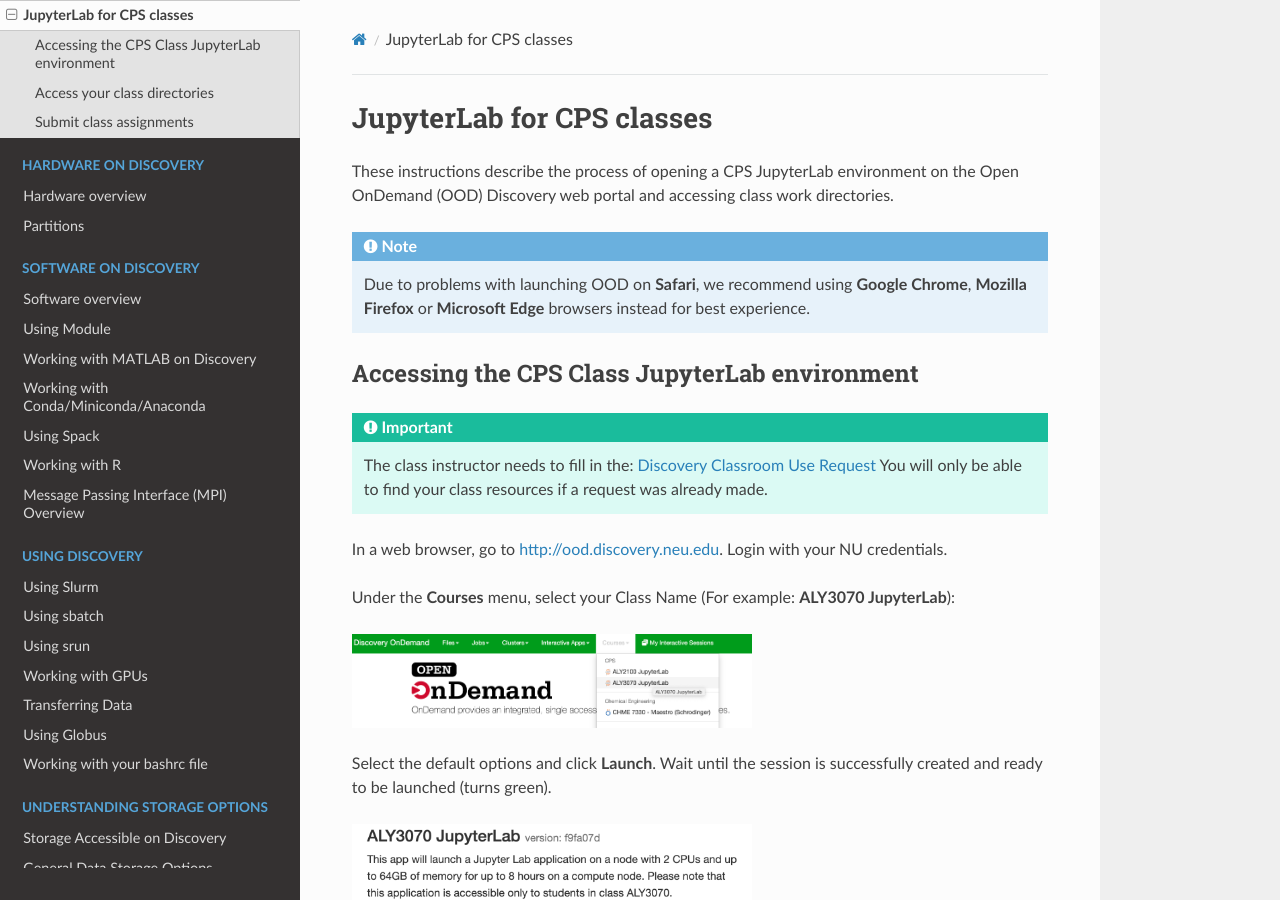
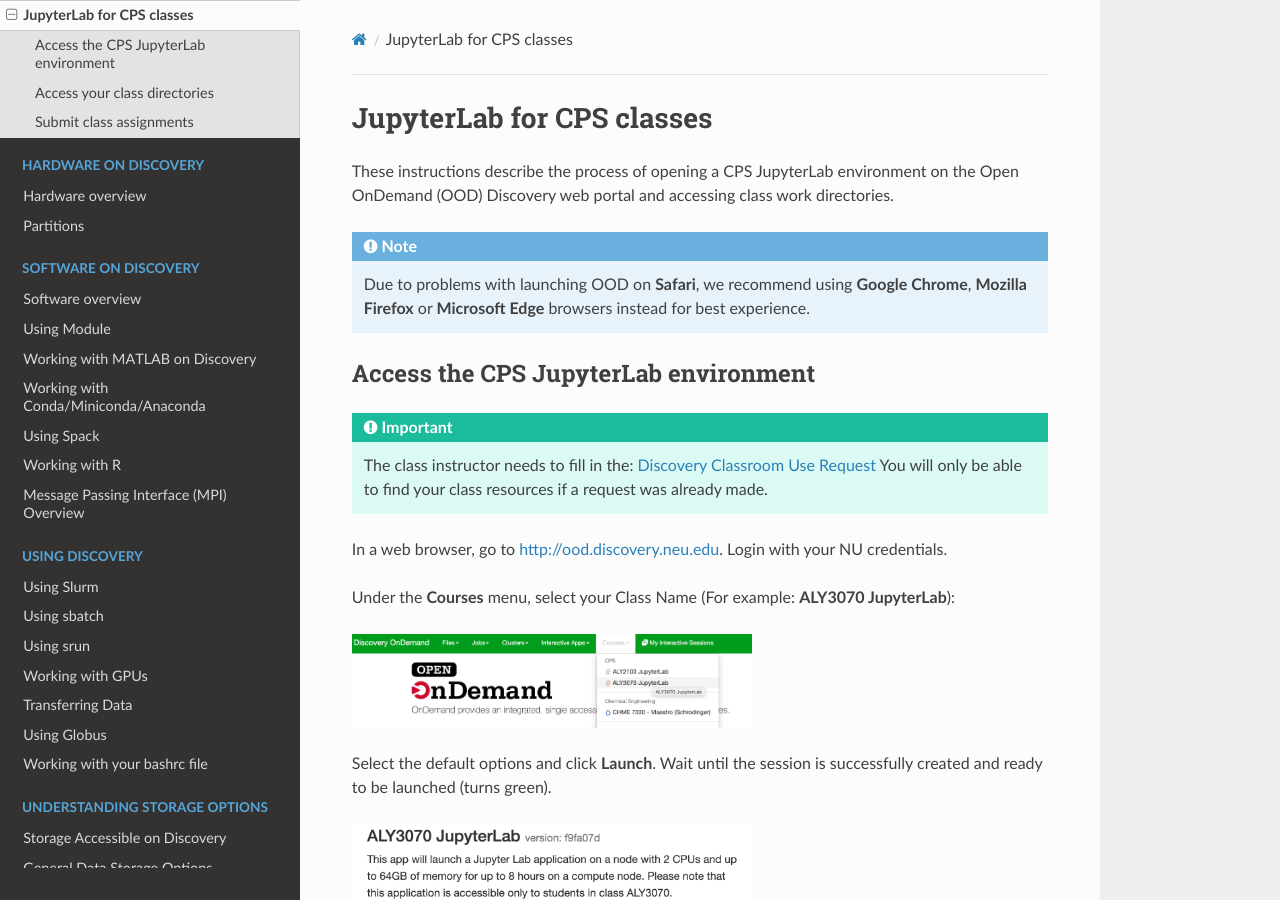
Before and after one commit to northeastern-rc/rc-public-documentation, a Sphinx documentation site: the page built from docs/source/first_steps/cps_ood.rst, in a window 1280 px wide and 900 px high. Built offline with Sphinx 7.4.7 and the Read the Docs theme 2.0.0, drawn with Linux system fonts in a browser that asks for light colours; pages that are not in the unit, such as notebooks, are missing from menus.

Commit message:
fixed titles abit

```diff
--- a/docs/source/first_steps/cps_ood.rst
+++ b/docs/source/first_steps/cps_ood.rst
@@ -8,8 +8,8 @@
 .. note::
    Due to problems with launching OOD on **Safari**, we recommend using **Google Chrome**, **Mozilla Firefox** or **Microsoft Edge** browsers instead for best experience.
 
-Accessing the CPS Class JupyterLab environment
-===============================================
+Access the CPS JupyterLab environment
+======================================
 
 .. important::
   The class instructor needs to fill in the: `Discovery Classroom Use Request <https://bit.ly/NURC-Classroom>`_ You will only be able to find your class resources if a request was already made.
```
